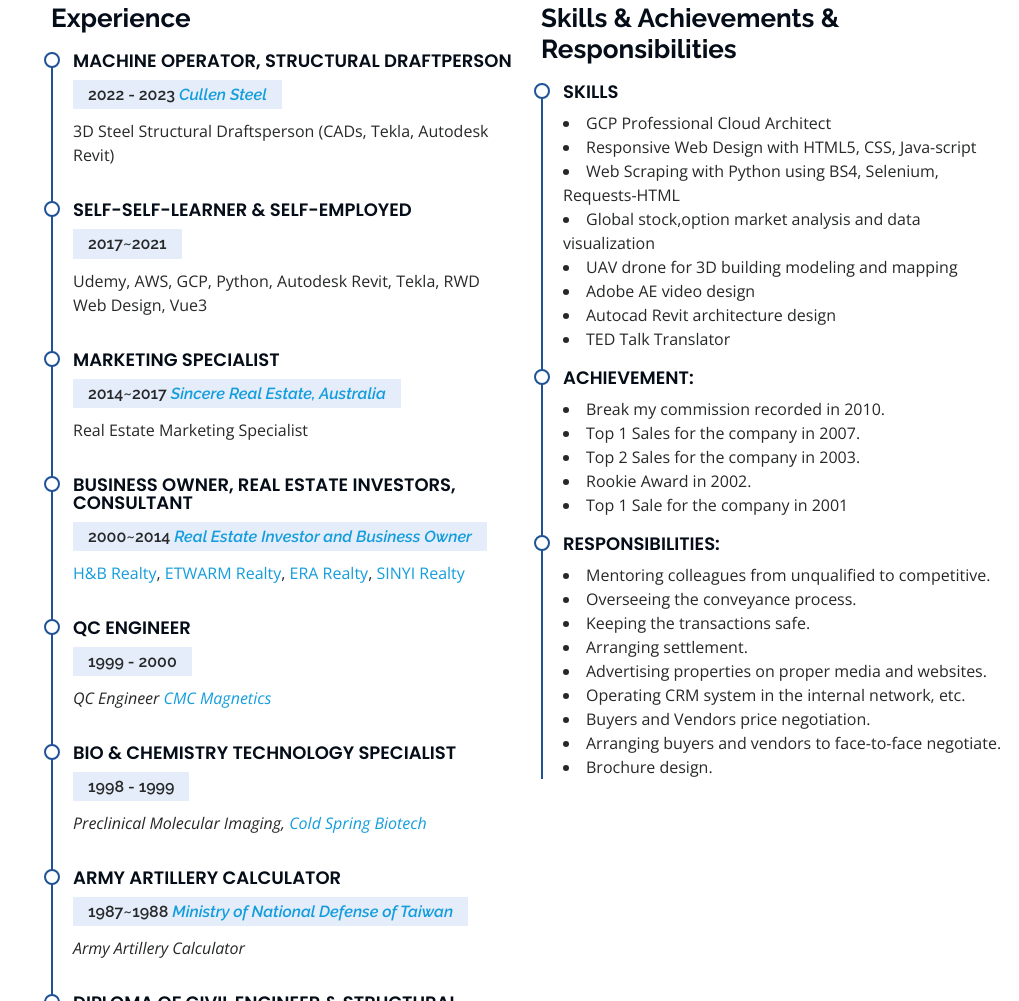
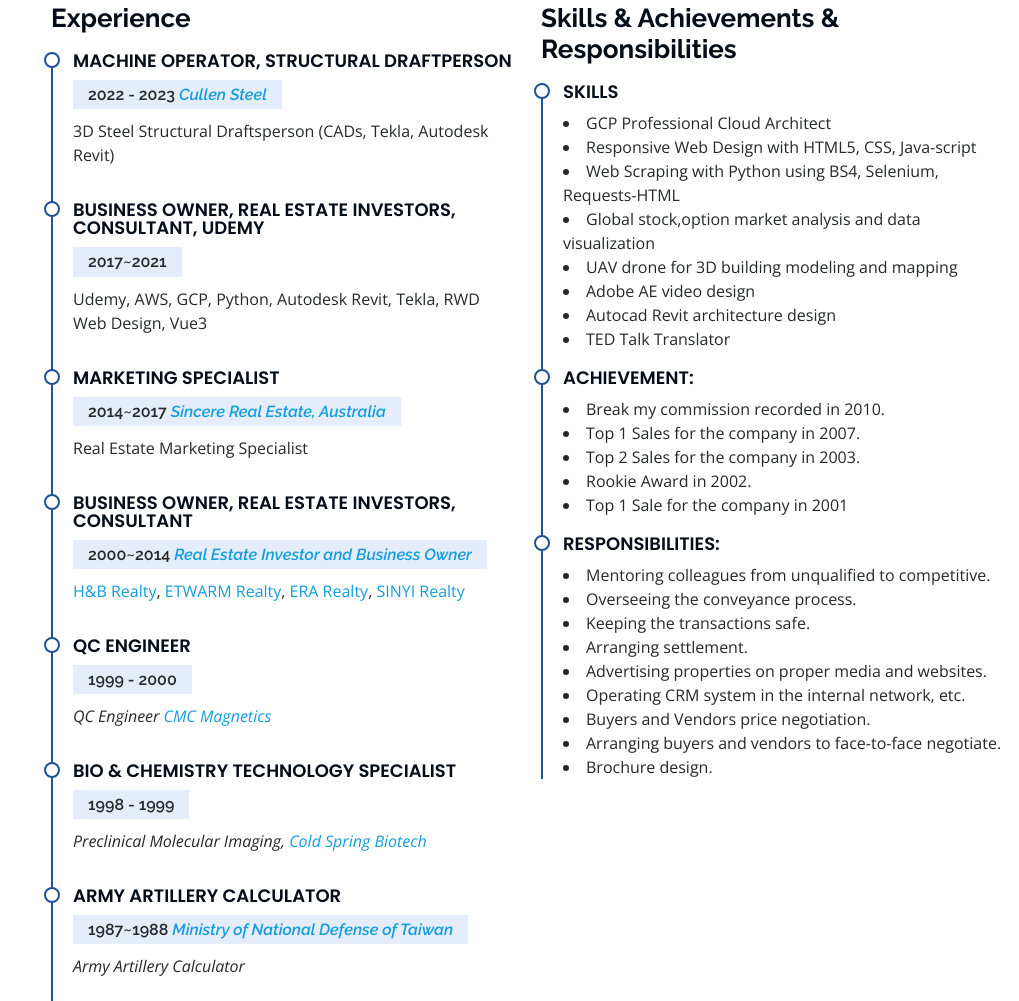
Before and after one commit to jason660519/jason_resume, a plain HTML site: page index.html in a window 1280 px wide. Shown: the part 3038-4039 px from the top of the page, without its empty margins (261-1280 px from the left). Drawn offline with nearby package versions, Linux system fonts and the light colour scheme.

Commit message:
investor

```diff
--- a/index.html
+++ b/index.html
@@ -307,7 +307,7 @@
             </div>
 
             <div class="resume-item">
-              <h4>Self-Self-Learner & Self-Employed</h4>
+              <h4>BUSINESS OWNER, REAL ESTATE INVESTORS, CONSULTANT, Udemy</h4>
               <h5><span>2017~2021</span> <em><a href="https://github.com/jason660519"></a></em></h5>
               <p>Udemy, AWS, GCP, Python, Autodesk Revit, Tekla, RWD Web Design, Vue3</p>
             </div>
```
